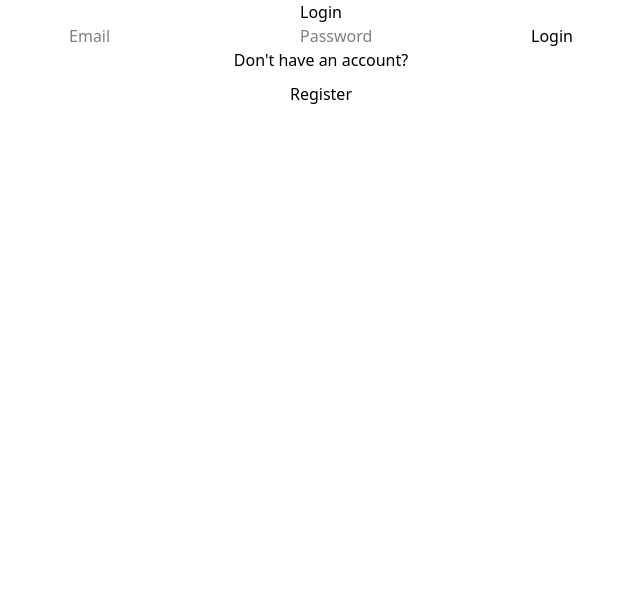
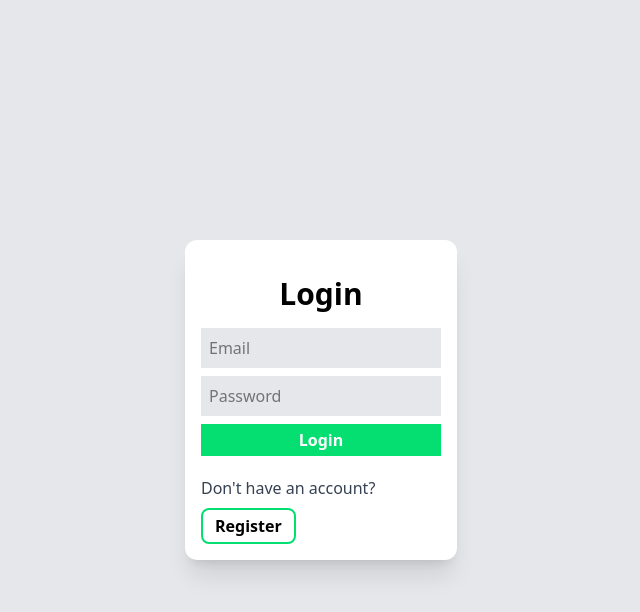
Before and after one commit to thearshadkhan/HabitVault, a React (Vite) app in the folder Client/: page / in a window 1280 px wide. Shown: the top 612 px of the page, without its empty margins (319-959 px from the left). Built offline with nearby package versions, Linux system fonts and the light colour scheme.

Commit message:
Login and register

```diff
--- a/Client/src/Components/AuthForm.jsx
+++ b/Client/src/Components/AuthForm.jsx
@@ -10,11 +10,11 @@ const AuthForm = ({ onSubmit, title }) => {
   };
 
   return (
-    <form onSubmit={handleSubmit}>
-      <h2>{title}</h2>
-      <input placeholder="Email" value={email} onChange={(e) => setEmail(e.target.value)} />
-      <input placeholder="Password" type="password" value={password} onChange={(e) => setPassword(e.target.value)} />
-      <button type="submit">{title}</button>
+    <form className="flex flex-col gap-2 w-60 my-5" onSubmit={handleSubmit}>
+      <h2 className='text-3xl font-semibold mb-2'>{title}</h2>
+      <input className='border-0 outline-0 bg-gray-200 p-2' placeholder="Email" value={email} onChange={(e) => setEmail(e.target.value)} />
+      <input className='border-0 outline-0 bg-gray-200 p-2' placeholder="Password" type="password" value={password} onChange={(e) => setPassword(e.target.value)} />
+      <button className='px-3 py-1 bg-green-400 text-white font-semibold hover:bg-green-500' type="submit">{title}</button>
     </form>
   );
 };
--- a/Client/src/Pages/Login.jsx
+++ b/Client/src/Pages/Login.jsx
@@ -15,12 +15,14 @@ const Login = () => {
   };
 
   return (
-    <div style={{ textAlign: 'center' }}>
+    <div className="bg-gray-200 flex justify-center items-center h-[100vh]">
+      <div className="flex flex-col items-start p-4 bg-white rounded-xl shadow-xl" style={{ textAlign: 'center' }}>
       <AuthForm onSubmit={handleLogin} title="Login" />
-      <p>Don't have an account?</p>
+      <p className='text-gray-700'>Don't have an account?</p>
       <Link to="/register">
-        <button style={{ marginTop: '10px' }}>Register</button>
+        <button className='px-3 py-1 mt-2 rounded-lg bg-white border-2 border-green-400 hover:bg-green-400 hover:text-white font-semibold'>Register</button>
       </Link>
+    </div>
     </div>
   );
 };
--- a/Client/src/Pages/Register.jsx
+++ b/Client/src/Pages/Register.jsx
@@ -15,12 +15,14 @@ const Register = () => {
   };
 
   return (
-    <div style={{ textAlign: 'center' }}>
+    <div className="bg-gray-200 flex justify-center items-center h-[100vh]">
+      <div className="flex flex-col items-start p-4 bg-white rounded-xl shadow-xl" style={{ textAlign: 'center' }}>
       <AuthForm onSubmit={handleRegister} title="Register" />
       <p>
         Already have an account?{' '}
-        <Link to="/login">Login</Link> {/* 👈 clickable link to login */}
+        <Link className='text-green-600' to="/">Login</Link> {/* 👈 clickable link to login */}
       </p>
+      </div>
     </div>
   );
 };
```
